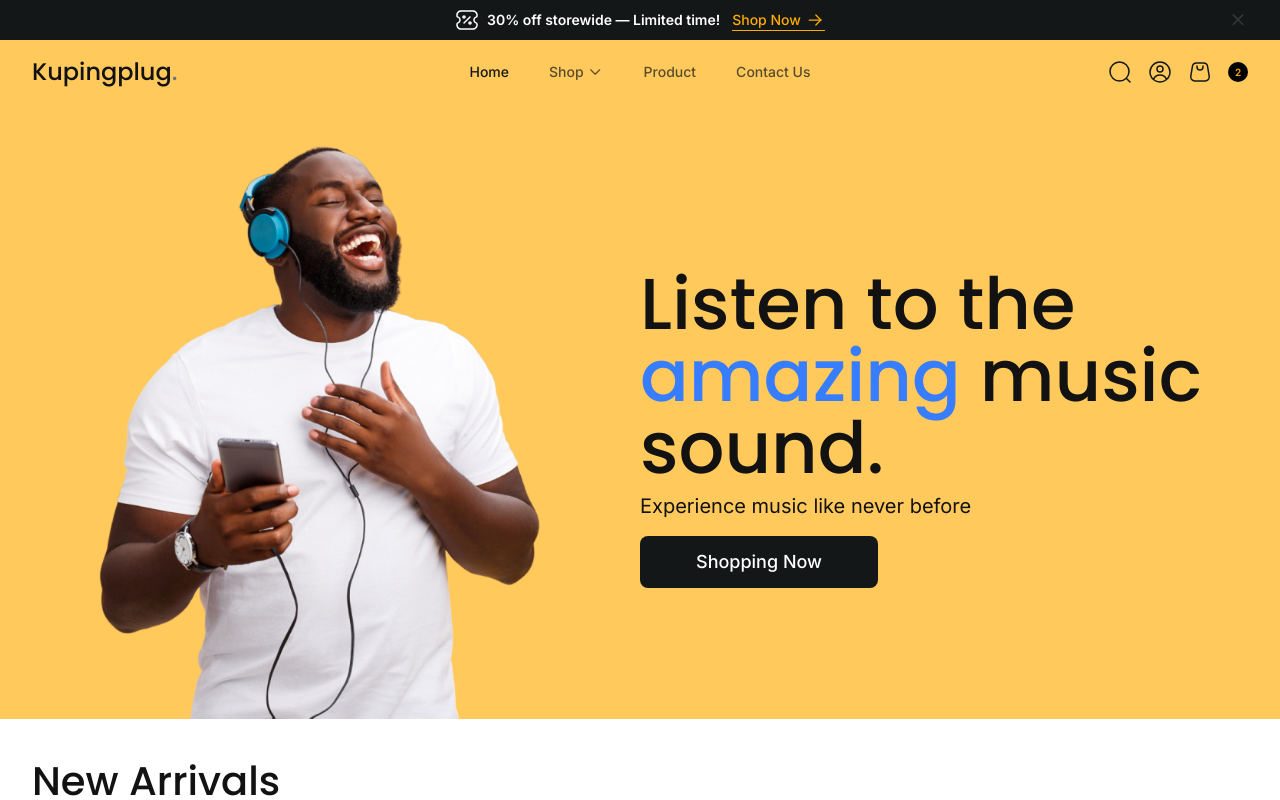
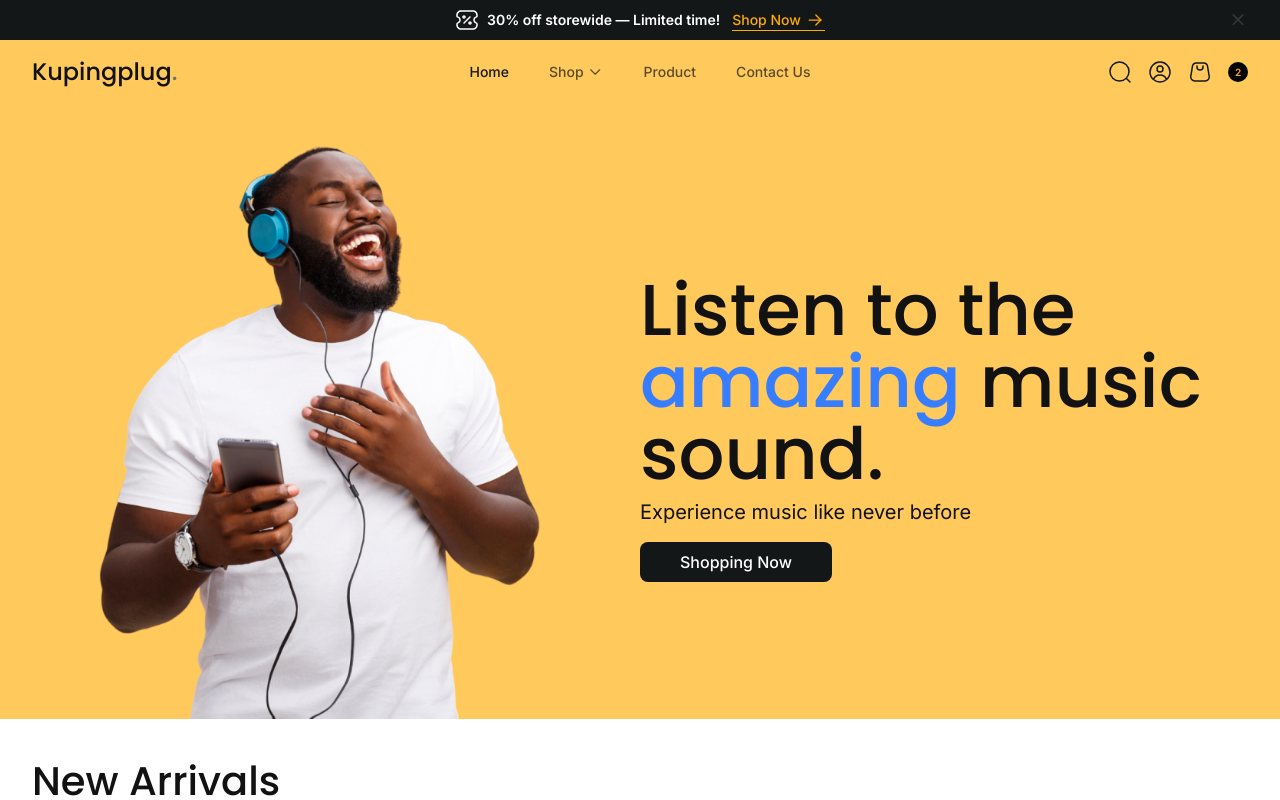
Before and after one commit to pujiragil/kupingplug, a Next.js app: page / in a window 1280 px wide. Shown: the top 800 px of the page. Built offline with nearby package versions, Linux system fonts and the light colour scheme.

Commit message:
change button variant

```diff
--- a/components/ui/button/index.tsx
+++ b/components/ui/button/index.tsx
@@ -6,57 +6,49 @@ import { cn } from "@/lib/utils";
 
 type ButtonVariantsProps = VariantProps<typeof buttonVariants>;
 
-const buttonVariants = cva("w-fit rounded-lg font-inter font-medium", {
-  variants: {
-    intent: {
-      primary: "bg-[#141718] text-white",
+const buttonVariants = cva(
+  "w-fit rounded-lg px-10 py-2 font-inter font-medium",
+  {
+    variants: {
+      variant: {
+        primary: "bg-[#141718] text-white",
+        ghost:
+          "border-2 border-transparent bg-white text-[#141718] transition-colors duration-100 ease-in hover:border-[#141718]",
+      },
+      fontSize: {
+        xs: "text-xs",
+        sm: "text-sm",
+        base: "text-base",
+        lg: "text-lg",
+      },
+      width: {
+        full: "w-full",
+      },
     },
-    size: {
-      sm: "px-[26px] py-3",
-      md: "px-10 py-1.5",
-      lg: "px-14 py-3",
-      full: "w-full px-6 py-2",
+    defaultVariants: {
+      variant: "primary",
+      fontSize: "base",
     },
   },
-  compoundVariants: [
-    {
-      intent: "primary",
-      size: "lg",
-      className: "text-sm lg:text-lg",
-    },
-    {
-      intent: "primary",
-      size: "md",
-      className: "text-sm lg:text-base",
-    },
-    {
-      intent: "primary",
-      size: "sm",
-      className: "text-base",
-    },
-  ],
-  defaultVariants: {
-    intent: "primary",
-    size: "sm",
-  },
-});
+);
 
 export interface ButtonProps
   extends React.ButtonHTMLAttributes<HTMLButtonElement>,
-    ButtonVariantsProps {
+  ButtonVariantsProps {
   children: React.ReactNode;
 }
 
 const Button: React.FC<ButtonProps> = ({
-  intent,
-  size,
+  variant,
+  fontSize,
+  width,
   className,
   children,
   ...props
 }) => {
   return (
     <button
-      className={cn(buttonVariants({ intent, size, className }))}
+      className={cn(buttonVariants({ variant, fontSize, width, className }))}
       {...props}
     >
       {children}
```
